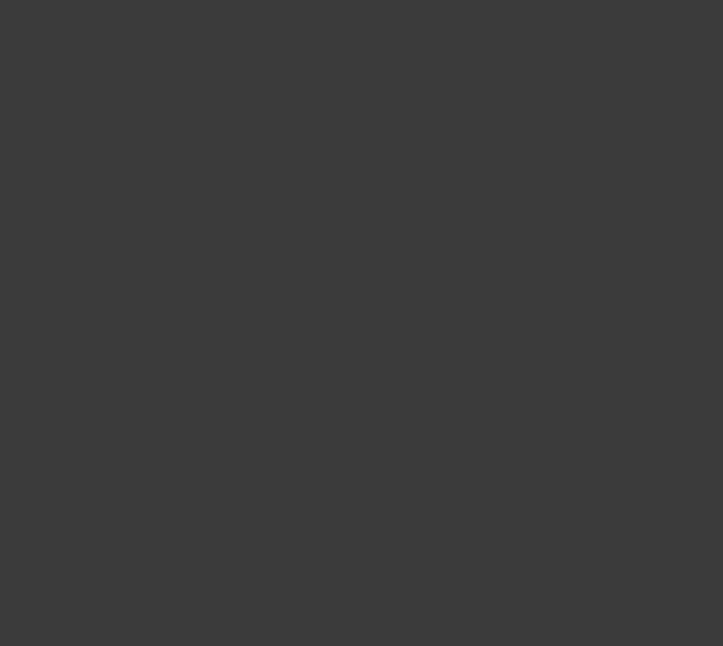
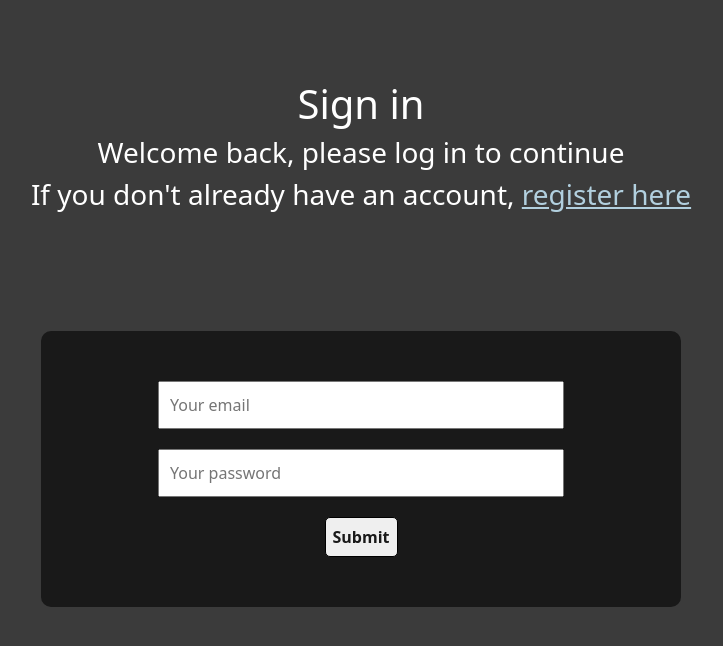
Before and after one commit to mijicuros00/workout-tracker, a React (Create React App) app in the folder workout-tracker-frontend/: page /login in a window 1280 px wide. Shown: the top 646 px of the page, without its empty margins (279-1002 px from the left). Built offline with nearby package versions, Linux system fonts and the light colour scheme.

Commit message:
Login page created.

```diff
--- a/workout-tracker-frontend/src/App.css
+++ b/workout-tracker-frontend/src/App.css
@@ -1,6 +1,7 @@
 *{
   margin: 0;
   box-sizing: border-box;
+  color: white;
 }
 
 .main{
--- a/workout-tracker-frontend/src/App.js
+++ b/workout-tracker-frontend/src/App.js
@@ -1,11 +1,13 @@
 import './App.css';
 import {BrowserRouter, Route} from "react-router-dom";
 import ProfilePage from "./components/Profile/ProfilePage";
+import Login from "./components/Authorization/Login";
 
 function App() {
   return (
     <BrowserRouter>
-      <Route path="/profile" component={ProfilePage}/>
+        <Route path="/login" component={Login}/>
+        <Route path="/profile" component={ProfilePage}/>
     </BrowserRouter>
   );
 }
--- /dev/null
+++ b/workout-tracker-frontend/src/components/Authorization/Login.js
@@ -0,0 +1,24 @@
+import classes from './authorization.module.css';
+import {Link} from "react-router-dom";
+
+const Login = () =>{
+
+    const linkStyle = {
+        color: "#b2d0df"
+    }
+
+    return(
+        <main className="main">
+            <h1 className={classes.textCenter}>Sign in</h1>
+            <h3 className={classes.textCenter}>Welcome back, please log in to continue</h3>
+            <h3 id="register" className={classes.textCenter}>If you don't already have an account, <Link to="/register" style={linkStyle}>register here</Link> </h3>
+            <form className={classes.form}>
+                <input type="text" placeholder="Your email"/>
+                <input type="password" placeholder="Your password"/>
+                <input type="submit" value="Submit"/>
+            </form>
+        </main>
+    );
+
+}
+export default Login;
--- /dev/null
+++ b/workout-tracker-frontend/src/components/Authorization/authorization.module.css
@@ -0,0 +1,47 @@
+.textCenter{
+    text-align: center;
+}
+
+
+.form{
+    background-color: #191919;
+    padding: 30px 30px 30px 30px;
+    width: 90%;
+    margin: 15vh auto auto;
+    border-radius: 10px;
+}
+
+input{
+    display: block;
+    margin: 20px auto;
+}
+input[type = "text"], input[type = "password"]{
+    padding: 10px;
+    width: 90%;
+}
+
+input[type = "submit"]{
+    color: #191919;
+    padding: 7px;
+    font-weight: bold;
+    border: 1px solid black;
+    border-radius: 5px;
+}
+
+input[type = "submit"]:hover{
+    color: white;
+    background-color: #3b3b3b;
+    border: 1px solid white;
+}
+
+@media (min-width: 1000px) {
+    .form{
+        width: 50%;
+    }
+
+    input[type = "text"], input[type = "password"]{
+        padding: 10px;
+        width: 70%;
+    }
+
+}
```
